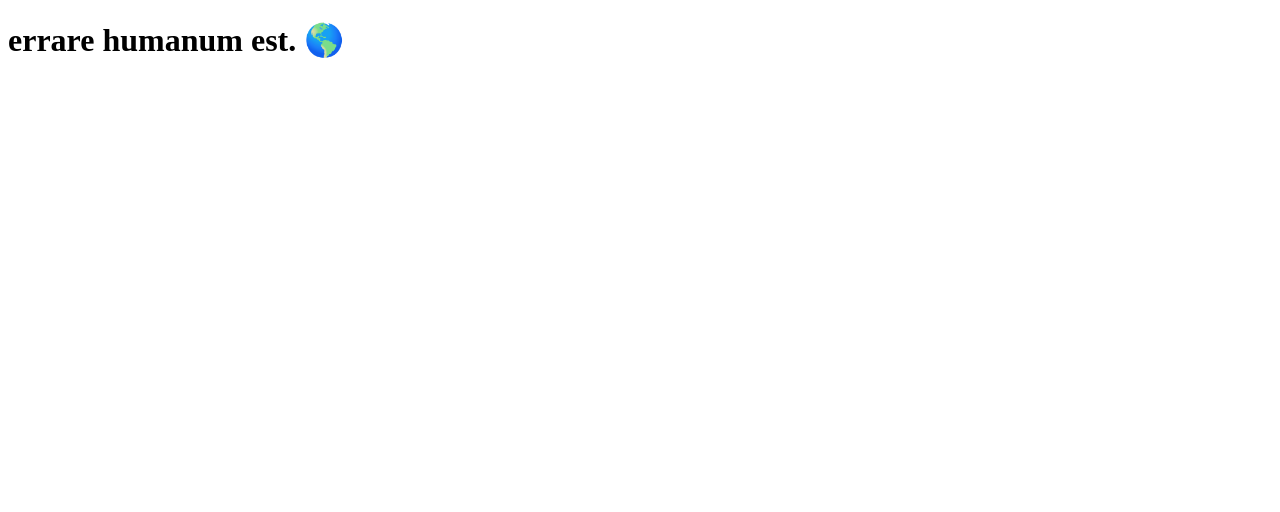
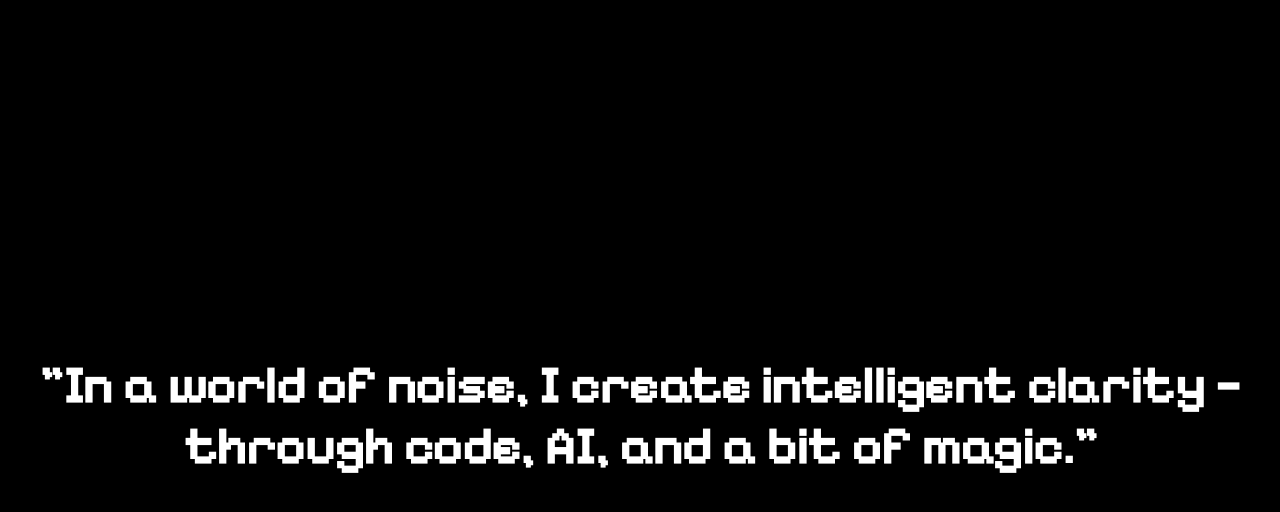
Before and after one commit to ogoopa/tabnews, a Next.js app: page / in a window 1280 px wide. Shown: the top 512 px of the page. Built offline with nearby package versions, Linux system fonts and the light colour scheme.

Commit message:
adding basic style

```diff
--- /dev/null
+++ b/pages/_app.js
@@ -0,0 +1,5 @@
+import "../styles/globals.css";
+
+export default function App({ Component, pageProps }) {
+  return <Component {...pageProps} />;
+}
--- a/pages/index.js
+++ b/pages/index.js
@@ -1,5 +1,10 @@
 function Home() {
-  return <h1>errare humanum est. 🌎</h1>;
+  return (
+    <h1>
+      "In a world of noise, I create intelligent clarity — through code, AI, and
+      a bit of magic."
+    </h1>
+  );
 }
 
 export default Home;
--- /dev/null
+++ b/styles/globals.css
@@ -0,0 +1,38 @@
+@import url("https://fonts.googleapis.com/css2?family=Pixelify+Sans&display=swap");
+
+html,
+body {
+  height: 100%;
+  margin: 0;
+  padding: 0;
+  font-family: "Pixelify Sans", sans-serif;
+  background-color: black;
+  color: white;
+}
+
+#__next {
+  display: flex;
+  justify-content: center;
+  align-items: center;
+  height: 100%;
+  padding: 1rem;
+  text-align: center;
+}
+
+h1 {
+  font-size: 4vw;
+  line-height: 1.2;
+  word-break: break-word;
+}
+
+@media (max-width: 768px) {
+  h1 {
+    font-size: 8vw;
+  }
+}
+
+@media (max-width: 480px) {
+  h1 {
+    font-size: 10vw;
+  }
+}
```
